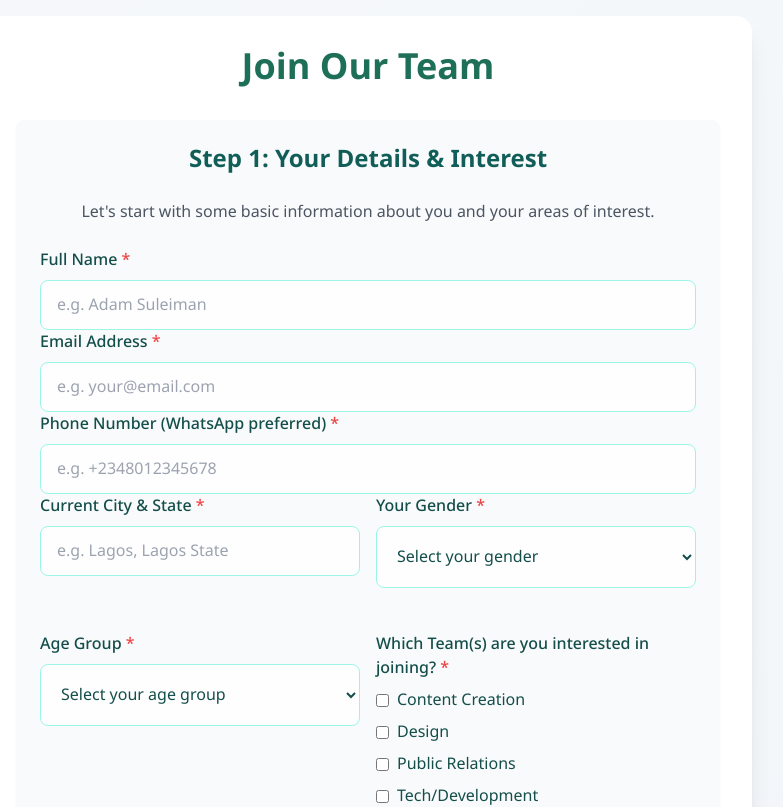
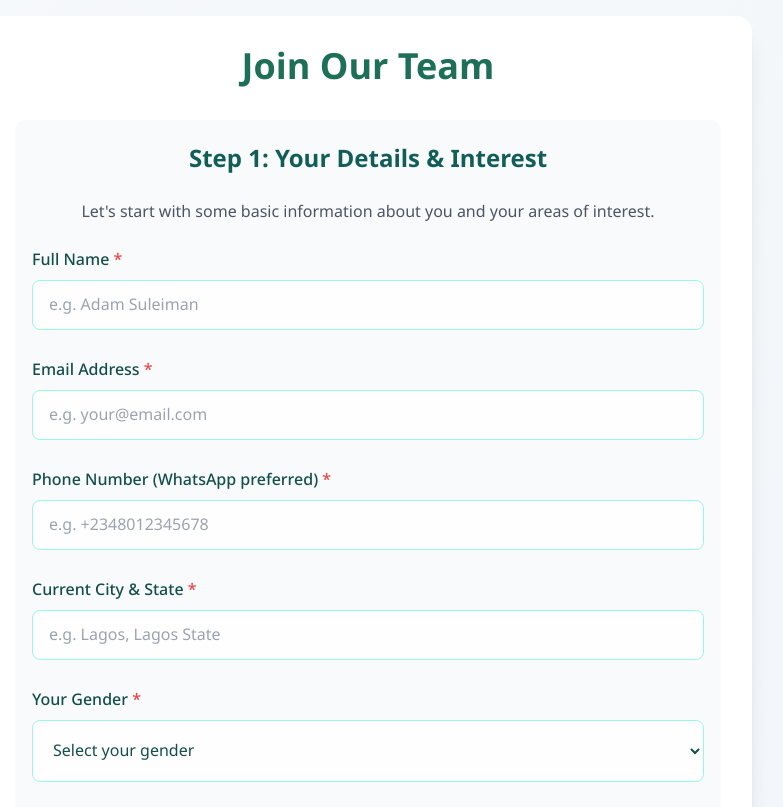
Before and after one commit to Olamide1705/baytus-sakeenah, a React (Vite) app: page / in a window 1280 px wide. Shown: the part 840-1647 px from the top of the page, without its empty margins (272-1055 px from the left). Built offline with nearby package versions, Linux system fonts and the light colour scheme; a web font is replaced by a local one.

Commit message:
Volunteer Form fixed

```diff
--- a/src/components/VolunteerForm.tsx
+++ b/src/components/VolunteerForm.tsx
@@ -139,10 +139,6 @@ const VolunteerForm: React.FC = () => {
       }
       if (!formData.location.trim()) {
         currentErrors.location = "City & State is required.";
-        isValid = false;
-      }
-      if (!formData.country.trim()) {
-        currentErrors.country = "Country of Residence is required.";
         isValid = false;
       }
       if (!formData.gender) {
@@ -351,14 +347,14 @@ const VolunteerForm: React.FC = () => {
                 onClick={() => setSubmissionSuccess(false)}
                 className="mt-6 bg-teal-600 text-white font-bold py-2 px-5 rounded-lg hover:bg-teal-700 transition-colors"
               >
-                Wa iyyakum
+                Apply Again
               </button>
             </div>
           ) : (
-            <form onSubmit={handleSubmit} className="space-y-6">
+            <form onSubmit={handleSubmit} className="space-y-10">
               {/* Step 1: Basic Information & Interest */}
               {currentStep === 1 && (
-                <div className="p-6 bg-gray-50 rounded-lg shadow-sm">
+                <div className="px-4 py-6 bg-gray-50 rounded-lg shadow-sm">
                   <h2 className="text-2xl font-bold text-teal-800 mb-6 text-center">
                     Step 1: Your Details & Interest
                   </h2>
@@ -368,7 +364,7 @@ const VolunteerForm: React.FC = () => {
                   </p>
 
                   {/* Full Name */}
-                  <div>
+                  <div className="mb-7">
                     <label
                       htmlFor="fullName"
                       className="block text-teal-900 font-medium mb-2"
@@ -386,15 +382,16 @@ const VolunteerForm: React.FC = () => {
                       }`}
                       placeholder="e.g. Adam Suleiman"
                     />
+
                     {errors.fullName && (
-                      <p className="mt-1 text-red-600 text-sm">
+                      <p className="mt-2 text-red-600 text-sm">
                         {errors.fullName}
                       </p>
                     )}
                   </div>
 
                   {/* Email Address */}
-                  <div>
+                  <div className="mb-7">
                     <label
                       htmlFor="email"
                       className="block text-teal-900 font-medium mb-2"
@@ -413,14 +410,14 @@ const VolunteerForm: React.FC = () => {
                       placeholder="e.g. your@email.com"
                     />
                     {errors.email && (
-                      <p className="mt-1 text-red-600 text-sm">
+                      <p className="mt-2 text-red-600 text-sm">
                         {errors.email}
                       </p>
                     )}
                   </div>
 
                   {/* Phone Number */}
-                  <div>
+                  <div className="mb-7">
                     <label
                       htmlFor="phone"
                       className="block text-teal-900 font-medium mb-2"
@@ -440,15 +437,14 @@ const VolunteerForm: React.FC = () => {
                       placeholder="e.g. +2348012345678"
                     />
                     {errors.phone && (
-                      <p className="mt-1 text-red-600 text-sm">
+                      <p className="mt-2 text-red-600 text-sm">
                         {errors.phone}
                       </p>
                     )}
                   </div>
 
                   {/* City, State & Country */}
-                  <div className="grid grid-cols-1 md:grid-cols-2 gap-4">
-                    <div>
+                  <div className="mb-7">
                     <label
                       htmlFor="location"
                       className="block text-teal-900 font-medium mb-2"
@@ -552,10 +548,7 @@ const VolunteerForm: React.FC = () => {
                         "Research & Data Analysis",
                         "Other",
                       ].map((team) => (
-                          <label
-                            key={team}
-                            className="inline-flex items-center"
-                          >
+                        <label key={team} className="inline-flex items-center">
                           <input
                             type="checkbox"
                             name="teamInterest"
@@ -582,9 +575,8 @@ const VolunteerForm: React.FC = () => {
                         htmlFor="primaryInterest"
                         className="block text-teal-900 font-medium mt-4 mb-2"
                       >
-                          From your selections above, which team is your
-                          *primary* interest?{" "}
-                          <span className="text-red-500">*</span>
+                        From your selections above, which team is your *primary*
+                        interest? <span className="text-red-500">*</span>
                       </label>
                       <select
                         id="primaryInterest"
@@ -617,7 +609,6 @@ const VolunteerForm: React.FC = () => {
                   >
                     Next
                   </button>
-                  </div>
                 </div>
               )}
 
```
Lines whose indentation alone changed are shown as unchanged.
